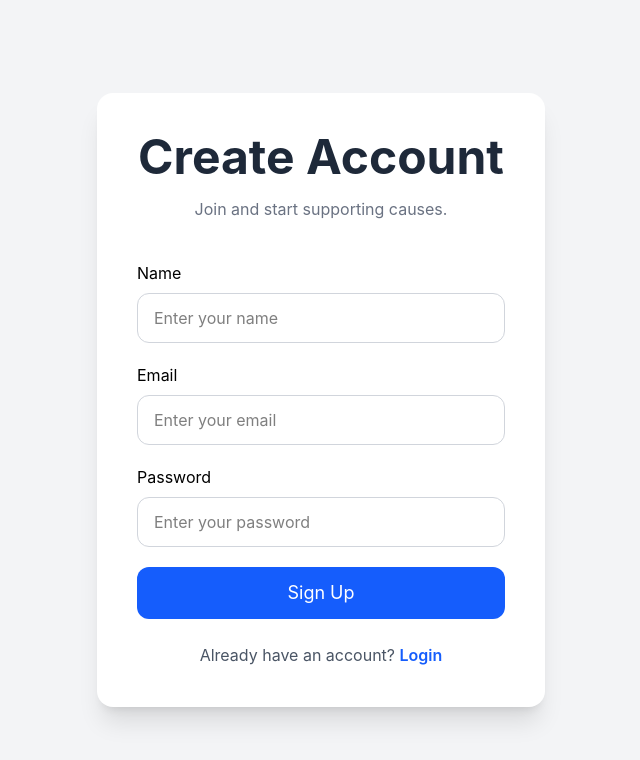
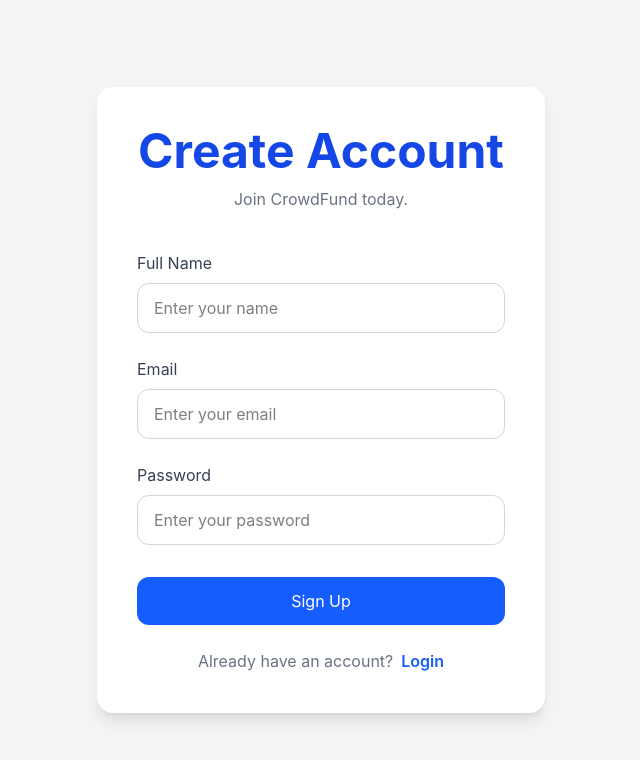
Before and after one commit to ConsoleOverload/CrowdFunding_Project, a React app in the folder frontend/: page /signup in a window 1280 px wide. Shown: the top 760 px of the page, without its empty margins (319-959 px from the left). Built offline with nearby package versions, Linux system fonts and the light colour scheme; the HTML template or start-up script is replaced by a standard one.

Commit message:
Update Signup.jsx

```diff
--- a/frontend/src/pages/Signup.jsx
+++ b/frontend/src/pages/Signup.jsx
@@ -1,5 +1,5 @@
 import { useState } from "react";
-import { useNavigate, Link } from "react-router-dom";
+import { Link, useNavigate } from "react-router-dom";
 
 function Signup() {
 
@@ -12,73 +12,91 @@ function Signup() {
   });
 
   const handleChange = (e) => {
+
     setFormData({
       ...formData,
       [e.target.name]: e.target.value,
     });
   };
 
-  const handleSubmit = (e) => {
+  const handleSignup = (e) => {
+
     e.preventDefault();
 
-    const newUser = {
-      ...formData,
-      role: "user",
-    };
+    // GET EXISTING USERS
+    const users =
+      JSON.parse(localStorage.getItem("users")) || [];
 
-    // Save user
-    localStorage.setItem(
-      "currentUser",
-      JSON.stringify(newUser)
+    // CHECK EXISTING EMAIL
+    const existingUser = users.find(
+      (user) => user.email === formData.email
     );
 
-    // Save registered user
+    if (existingUser) {
+
+      alert("User already exists");
+
+      return;
+    }
+
+    // SAVE USER
+    users.push(formData);
+
     localStorage.setItem(
-      "registeredUser",
-      JSON.stringify(newUser)
+      "users",
+      JSON.stringify(users)
     );
 
-    alert("Signup Successful!");
+    // AUTO LOGIN AFTER SIGNUP
+    localStorage.setItem(
+      "loggedInUser",
+      JSON.stringify(formData)
+    );
 
+    // REDIRECT TO HOME
     navigate("/home");
   };
 
   return (
-    <div className="min-h-screen flex items-center justify-center bg-gray-100">
 
-      <div className="bg-white p-10 rounded-2xl shadow-xl w-full max-w-md">
+    <div className="min-h-screen flex items-center justify-center bg-gray-100 px-4">
 
-        <h1 className="text-5xl font-bold text-center text-gray-800">
+      <div className="bg-white p-10 rounded-2xl shadow-lg w-full max-w-md">
+
+        <h1 className="text-5xl font-bold text-center text-blue-700">
           Create Account
         </h1>
 
-        <p className="text-center text-gray-500 mt-4">
-          Join and start supporting causes.
+        <p className="text-gray-500 text-center mt-3">
+          Join CrowdFund today.
         </p>
 
         <form
-          onSubmit={handleSubmit}
-          className="mt-10 space-y-5"
+          onSubmit={handleSignup}
+          className="mt-10"
         >
 
           <div>
-            <label className="block mb-2">
-              Name
+
+            <label className="block text-gray-700 mb-2">
+              Full Name
             </label>
 
             <input
               type="text"
               name="name"
               placeholder="Enter your name"
+              className="w-full border border-gray-300 rounded-xl px-4 py-3 outline-none focus:border-blue-500"
               value={formData.name}
               onChange={handleChange}
-              className="w-full border border-gray-300 px-4 py-3 rounded-xl outline-none"
               required
             />
+
           </div>
 
-          <div>
-            <label className="block mb-2">
+          <div className="mt-6">
+
+            <label className="block text-gray-700 mb-2">
               Email
             </label>
 
@@ -86,15 +104,17 @@ function Signup() {
               type="email"
               name="email"
               placeholder="Enter your email"
+              className="w-full border border-gray-300 rounded-xl px-4 py-3 outline-none focus:border-blue-500"
               value={formData.email}
               onChange={handleChange}
-              className="w-full border border-gray-300 px-4 py-3 rounded-xl outline-none"
               required
             />
+
           </div>
 
-          <div>
-            <label className="block mb-2">
+          <div className="mt-6">
+
+            <label className="block text-gray-700 mb-2">
               Password
             </label>
 
@@ -102,28 +122,30 @@ function Signup() {
               type="password"
               name="password"
               placeholder="Enter your password"
+              className="w-full border border-gray-300 rounded-xl px-4 py-3 outline-none focus:border-blue-500"
               value={formData.password}
               onChange={handleChange}
-              className="w-full border border-gray-300 px-4 py-3 rounded-xl outline-none"
               required
             />
+
           </div>
 
           <button
             type="submit"
-            className="w-full bg-blue-600 hover:bg-blue-700 text-white py-3 rounded-xl text-lg"
+            className="w-full mt-8 bg-blue-600 text-white py-3 rounded-xl hover:bg-blue-700 transition"
           >
             Sign Up
           </button>
 
         </form>
 
-        <p className="text-center mt-6 text-gray-600">
-          Already have an account?{" "}
+        <p className="text-center text-gray-500 mt-6">
+
+          Already have an account?
 
           <Link
-            to="/"
-            className="text-blue-600 font-semibold"
+            to="/login"
+            className="text-blue-600 font-semibold ml-2"
           >
             Login
           </Link>
```
